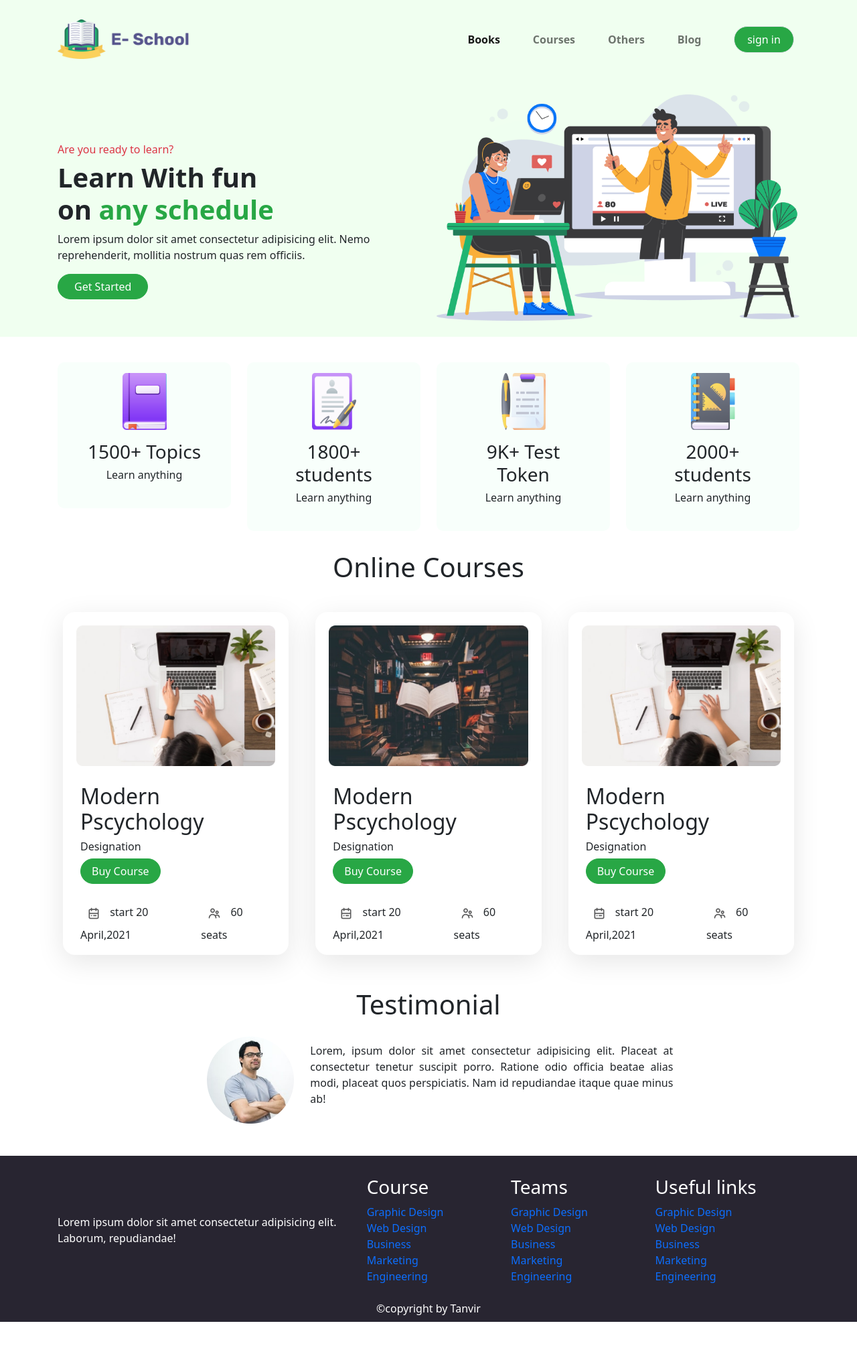
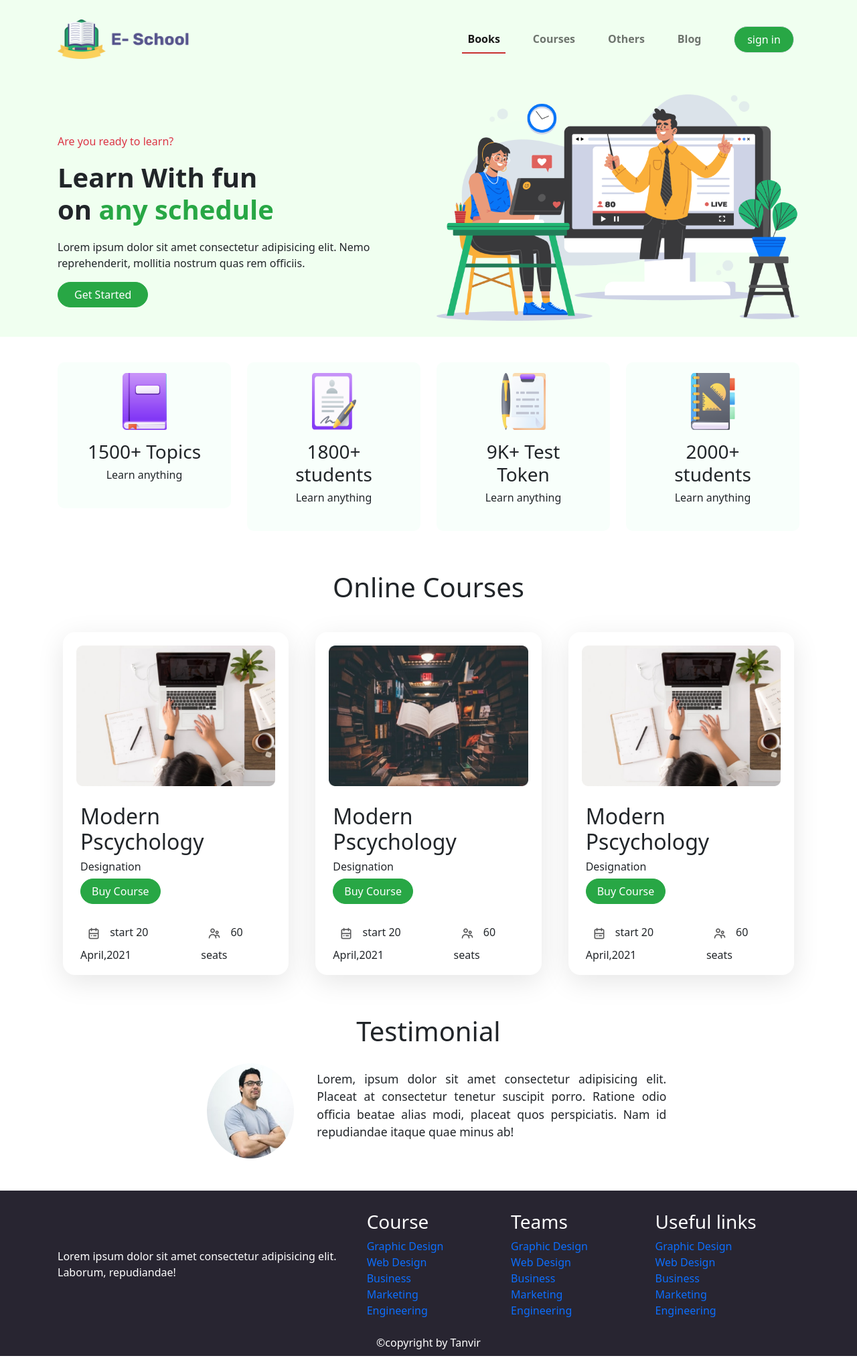
Before and after one commit to tanvir5230/e-school, a plain HTML site: page index.html in a window 1280 px wide. Shown: the whole page at 67% size. Before the commit the page ends 1990 px from the top, so only its background shows below. Drawn offline with Linux system fonts and the light colour scheme.

Commit message:
nothing new

```diff
--- a/css/style.css
+++ b/css/style.css
@@ -6,14 +6,23 @@ header {
   width: 198px;
   height: 59px;
 }
+header .active {
+  border-bottom: 2px solid rgb(201, 48, 48);
+}
 #signIn {
   height: 40px;
   width: 90px;
   padding: 0;
 }
+#welcome-text h1 {
+  margin: 20px 0;
+}
 /* header end */
 
 /* intro start */
+#intro {
+  margin-bottom: 30px;
+}
 #intro img {
   width: 66px;
   height: 85px;
@@ -31,6 +40,9 @@ header {
 /* intro end */
 
 /* course start */
+#course {
+  margin-bottom: 40px;
+}
 #course .card {
   background: #ffffff;
   box-shadow: 0px 10px 40px rgba(0, 0, 0, 0.1);
@@ -52,6 +64,8 @@ header {
 }
 #testimonial p {
   text-align: justify;
+  font-size: 1.1rem;
+  padding: 10px;
 }
 /* testimonial end */
 
--- a/index.html
+++ b/index.html
@@ -16,7 +16,7 @@
         <nav class="navbar navbar-expand-lg navbar-light">
           <div class="container-fluid">
             <a class="navbar-brand" href="#">
-              <img src="image/logo.png" alt="logo" />
+              <img src="image/Logo.png" alt="" />
             </a>
             <div class="d-flex order-lg-5 align-self-center">
               <button
```
